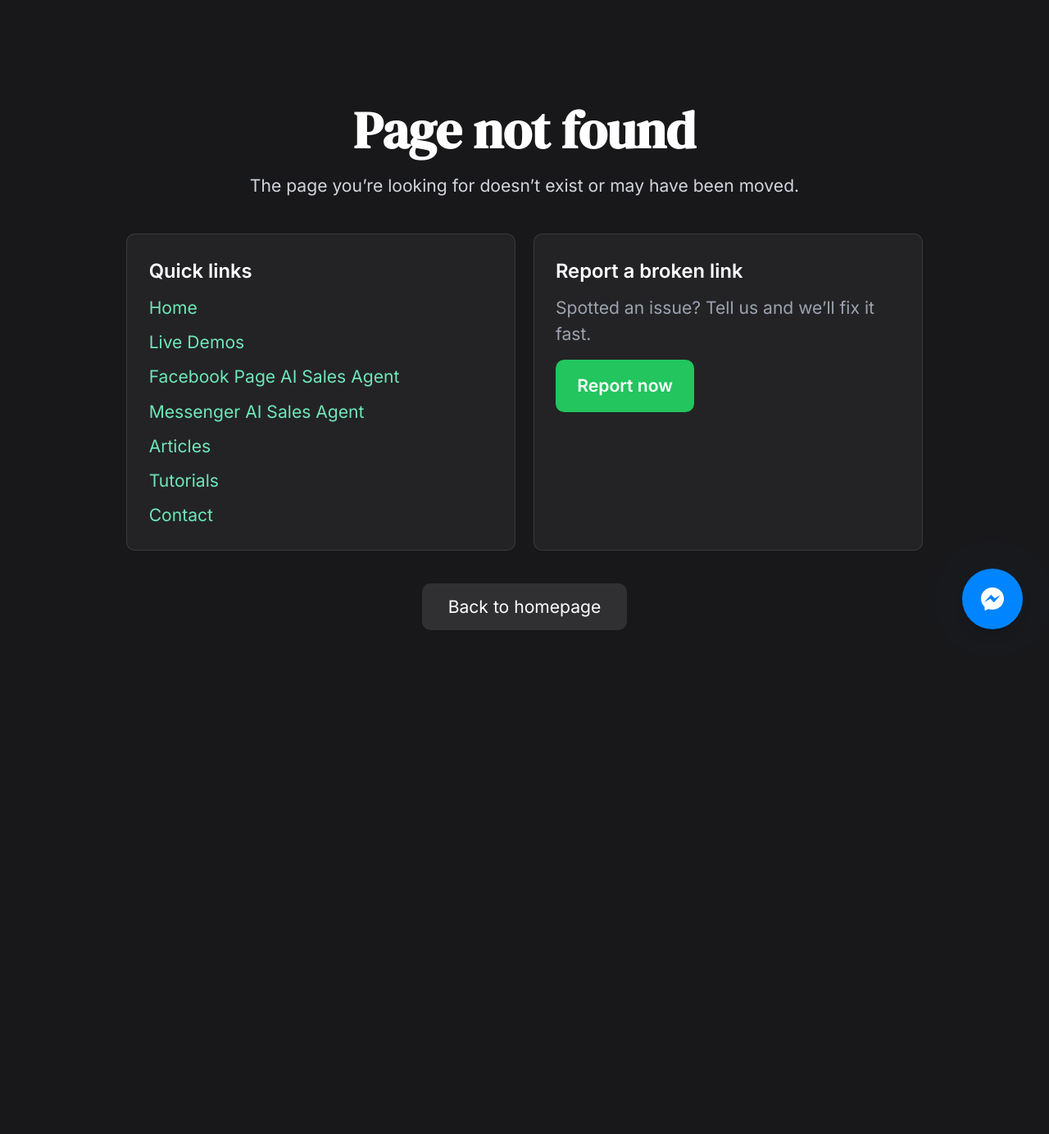
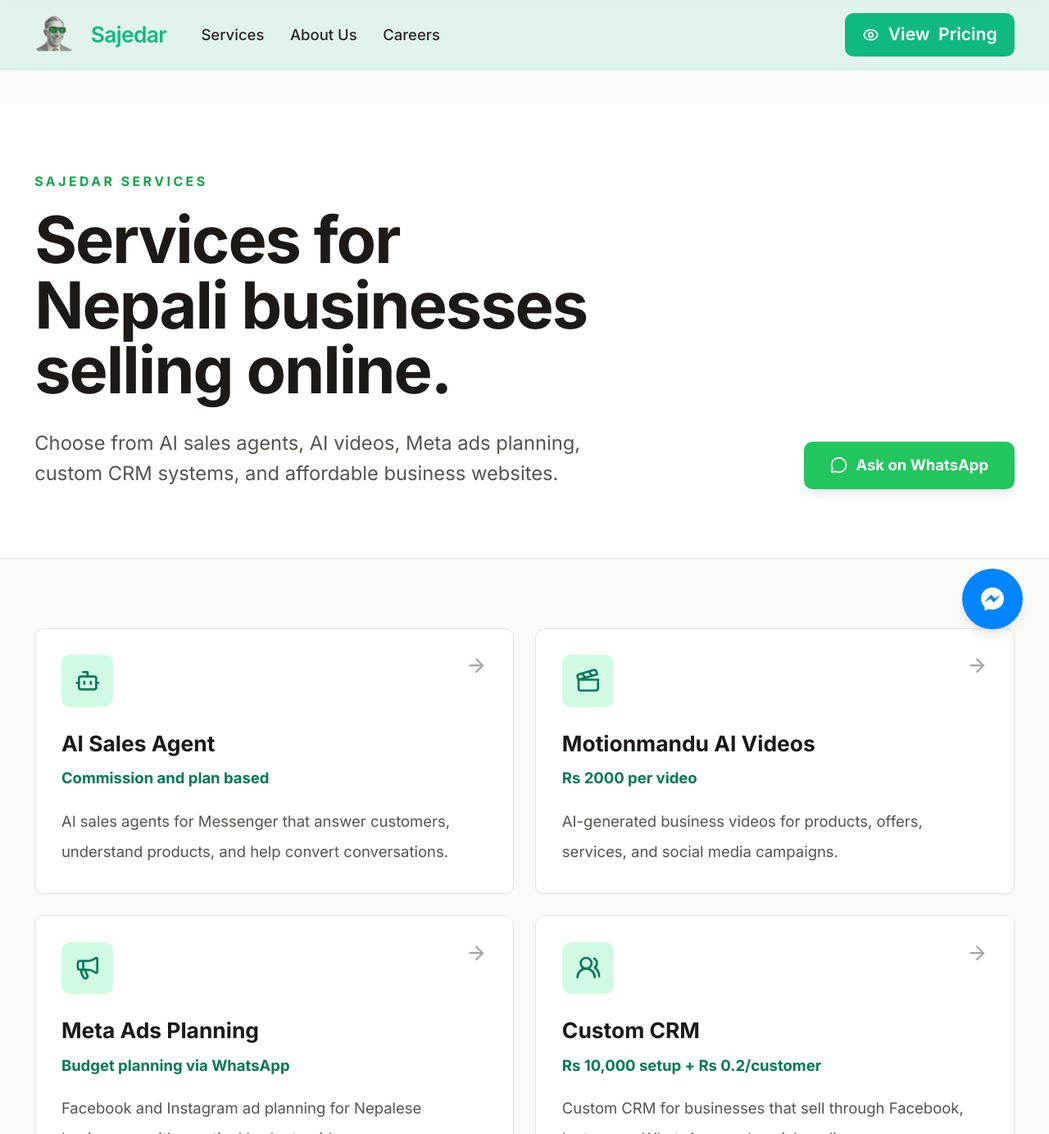
Before and after one commit to sehenagautam/sajedar-product-research, a Next.js app: page /services in a window 1280 px wide. Before the commit this address had no page. Shown: the top 1384 px of the page at 82% size. Before the commit the page ends 884 px from the top, so only its background shows below. Built offline with nearby package versions, Linux system fonts and the light colour scheme.

Commit message:
Add services page and navbar link

```diff
--- /dev/null
+++ b/src/app/services/page.tsx
@@ -0,0 +1,123 @@
+import { Metadata } from 'next';
+import Link from 'next/link';
+import { ArrowRight, Bot, Clapperboard, Code2, Megaphone, MessageCircle, UsersRound } from 'lucide-react';
+import Header from '../../components/Header';
+import { Footer } from '../../components/sections/Footer';
+
+export const metadata: Metadata = {
+  title: 'Services for Nepali Businesses',
+  description: 'Explore Sajedar services for Nepali businesses: AI sales agents, AI videos, Meta ads, custom CRM, and business websites.',
+  alternates: { canonical: '/services' },
+  openGraph: {
+    title: 'Sajedar Services',
+    description: 'AI, ads, CRM, video, and website services for Nepali businesses.',
+    url: 'https://sajedar.com/services',
+    siteName: 'Sajedar',
+    type: 'website',
+  },
+};
+
+const services = [
+  {
+    title: 'AI Sales Agent',
+    href: '/sales-agent',
+    price: 'Commission and plan based',
+    description: 'AI sales agents for Messenger that answer customers, understand products, and help convert conversations.',
+    icon: Bot,
+  },
+  {
+    title: 'Motionmandu AI Videos',
+    href: '/motionmandu',
+    price: 'Rs 2000 per video',
+    description: 'AI-generated business videos for products, offers, services, and social media campaigns.',
+    icon: Clapperboard,
+  },
+  {
+    title: 'Meta Ads Planning',
+    href: '/meta-ads',
+    price: 'Budget planning via WhatsApp',
+    description: 'Facebook and Instagram ad planning for Nepalese businesses with practical budget guidance.',
+    icon: Megaphone,
+  },
+  {
+    title: 'Custom CRM',
+    href: '/crm',
+    price: 'Rs 10,000 setup + Rs 0.2/customer',
+    description: 'Custom CRM for businesses that sell through Facebook, Instagram, WhatsApp, and social media.',
+    icon: UsersRound,
+  },
+  {
+    title: 'Business Website',
+    href: '/website',
+    price: 'Rs 4000',
+    description: 'High quality frontend website with Discord order notifications and Sajedar subdomain hosting.',
+    icon: Code2,
+  },
+];
+
+const whatsappMessage = encodeURIComponent(
+  'Hi Sajedar! I want to discuss which service is best for my business.'
+);
+
+export default function ServicesPage() {
+  return (
+    <div className="min-h-screen w-full bg-[#fafaf9] font-sans text-[#44403c]">
+      <Header />
+
+      <main className="w-full pt-24">
+        <section className="border-b border-stone-200 bg-white">
+          <div className="mx-auto max-w-6xl px-6 py-16 lg:px-8">
+            <p className="text-xs font-bold uppercase tracking-[0.22em] text-emerald-600">Sajedar Services</p>
+            <div className="mt-4 grid gap-8 md:grid-cols-[1fr_0.7fr] md:items-end">
+              <div>
+                <h1 className="max-w-3xl text-4xl font-bold leading-tight tracking-tight text-[#1c1917] md:text-6xl">
+                  Services for Nepali businesses selling online.
+                </h1>
+                <p className="mt-6 max-w-2xl text-base leading-8 text-[#57534e] md:text-lg">
+                  Choose from AI sales agents, AI videos, Meta ads planning, custom CRM systems, and affordable business websites.
+                </p>
+              </div>
+              <a
+                href={`https://wa.me/9779860479751?text=${whatsappMessage}`}
+                className="inline-flex items-center justify-center gap-2 rounded-lg bg-emerald-500 px-6 py-3 text-sm font-bold text-white shadow-lg shadow-emerald-900/10 transition hover:bg-emerald-600 md:justify-self-end"
+                target="_blank"
+                rel="noopener noreferrer"
+              >
+                <MessageCircle className="h-4 w-4" aria-hidden="true" />
+                Ask on WhatsApp
+              </a>
+            </div>
+          </div>
+        </section>
+
+        <section className="mx-auto max-w-6xl px-6 py-16 lg:px-8">
+          <div className="grid gap-5 md:grid-cols-2">
+            {services.map((service) => {
+              const Icon = service.icon;
+
+              return (
+                <Link
+                  key={service.href}
+                  href={service.href}
+                  className="group rounded-lg border border-stone-200 bg-white p-6 shadow-sm transition hover:border-emerald-300 hover:shadow-md"
+                >
+                  <div className="flex items-start justify-between gap-4">
+                    <div className="flex h-12 w-12 flex-shrink-0 items-center justify-center rounded-lg bg-emerald-100 text-emerald-700">
+                      <Icon className="h-6 w-6" aria-hidden="true" />
+                    </div>
+                    <ArrowRight className="h-5 w-5 flex-shrink-0 text-stone-400 transition group-hover:translate-x-1 group-hover:text-emerald-600" aria-hidden="true" />
+                  </div>
+                  <h2 className="mt-5 text-xl font-bold text-[#1c1917]">{service.title}</h2>
+                  <p className="mt-2 text-sm font-bold text-emerald-700">{service.price}</p>
+                  <p className="mt-4 text-sm leading-7 text-[#57534e]">{service.description}</p>
+                </Link>
+              );
+            })}
+          </div>
+        </section>
+      </main>
+
+      <Footer />
+    </div>
+  );
+}
--- a/src/app/sitemap.ts
+++ b/src/app/sitemap.ts
@@ -24,6 +24,12 @@ export default function sitemap(): MetadataRoute.Sitemap {
     {
       url: `${base}/pricing`,
       priority: 0.9,
+      changeFrequency: 'weekly' as const,
+      lastModified: now
+    },
+    {
+      url: `${base}/services`,
+      priority: 0.95,
       changeFrequency: 'weekly' as const,
       lastModified: now
     },
--- a/src/components/Header.tsx
+++ b/src/components/Header.tsx
@@ -42,6 +42,13 @@ const Header: React.FC = () => {
 
             {/* Navigation Links - Hidden on very small screens */}
             <nav className="hidden sm:flex items-center space-x-4 md:space-x-6">
+              <Link
+                href="/services"
+                className="text-xs sm:text-sm font-medium text-[#292524] hover:text-emerald-500 transition-colors duration-200 whitespace-nowrap"
+                style={{ fontFamily: 'Inter, Arial, sans-serif' }}
+              >
+                Services
+              </Link>
               <Link
                 href="/about"
                 className="text-xs sm:text-sm font-medium text-[#292524] hover:text-emerald-500 transition-colors duration-200 whitespace-nowrap"
```
